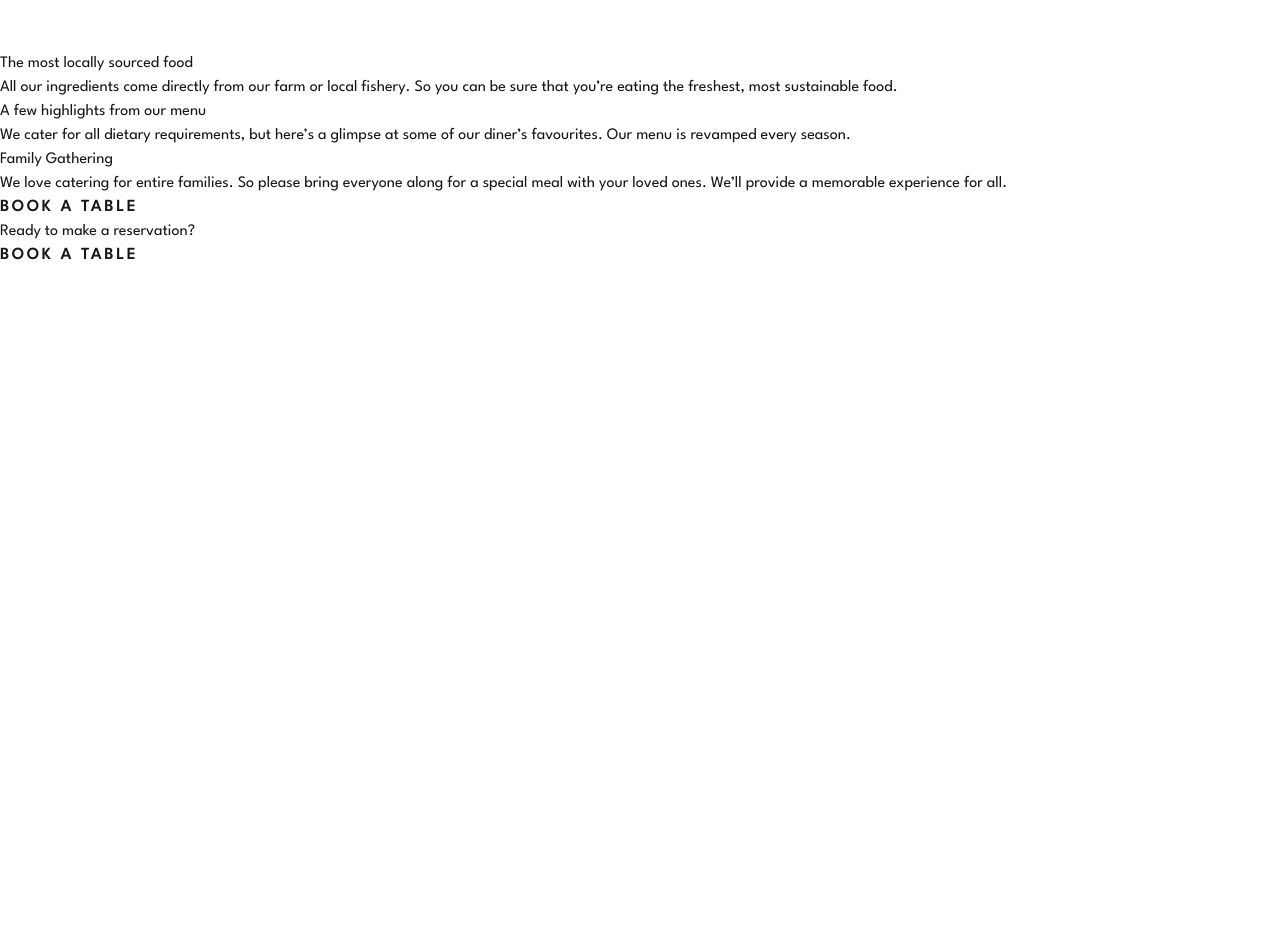
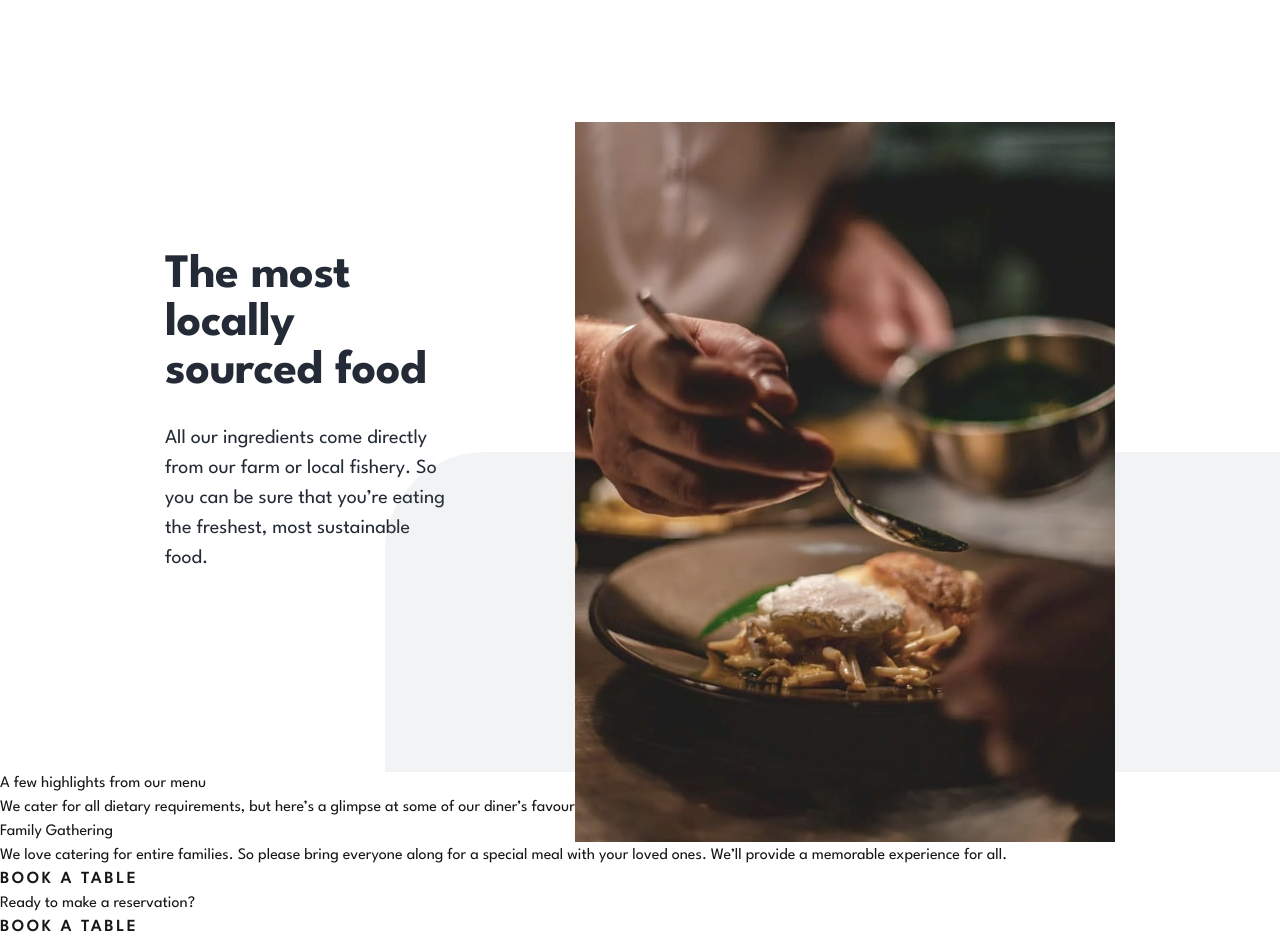
Before and after one commit to shaversj/dine-restaurant-website, a Next.js app: page / in a window 1280 px wide. Shown: the part 1560-2500 px from the top of the page. Before the commit the page ends 1828 px from the top, so only its background shows below. Built offline with nearby package versions, Linux system fonts and the light colour scheme.

Commit message:
Add styling to second section

```diff
--- a/src/app/page.tsx
+++ b/src/app/page.tsx
@@ -26,9 +26,14 @@ export default function Home() {
         <img src={"/images/patterns/pattern-curve-top-right.svg"} className={"absolute left-0"} alt="Pattern" />
       </section>
 
-      <section>
-        <h2>The most locally sourced food</h2>
-        <p>All our ingredients come directly from our farm or local fishery. So you can be sure that you’re eating the freshest, most sustainable food.</p>
+      <section className={"relative flex items-center gap-x-[125px] bg-white px-[165px]"}>
+        <img src={"/images/patterns/pattern-curve-top-left.svg"} className={"absolute right-0 bottom-0"} alt="Pattern" />
+
+        <div className={"w-[445px]"}>
+          <h2 className={"text-[48px] leading-[48px] font-bold tracking-[-0.5px] text-[#242B37]"}>The most locally sourced food</h2>
+          <p className={"pt-[27px] text-[20px] leading-[30px] font-normal text-[#242B37]"}>All our ingredients come directly from our farm or local fishery. So you can be sure that you’re eating the freshest, most sustainable food.</p>
+        </div>
+        <img src={"/images/homepage/locally-sourced-desktop.jpg"} className={"relative top-[70px]"} alt={"Enjoyable"} />
       </section>
       <section>
         <div>
```
